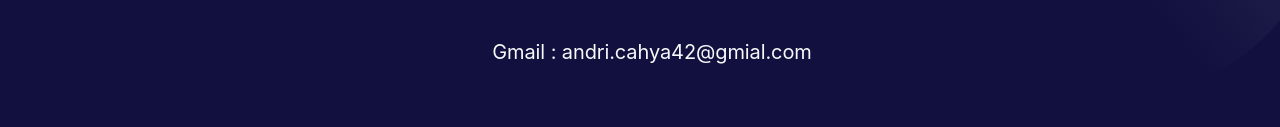
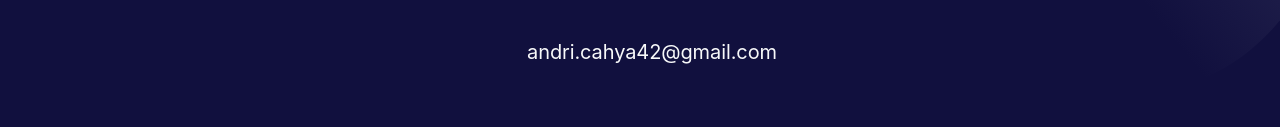
Before and after one commit to and124/and124.github.io, a plain HTML site: page index.html in a window 1280 px wide. Shown: the part 2657-2784 px from the top of the page. Drawn offline with nearby package versions, Linux system fonts and the light colour scheme.

Commit message:
Update index.html

```diff
--- a/index.html
+++ b/index.html
@@ -416,7 +416,7 @@
 							<h2 class="section-title mt-0" id="Contact Me" >Contact Me</h2>
 							<ul>
 								<p class="section-paragraph">My Contact</p>
-								<p class="section-paragraph">Gmail : andri.cahya42@gmial.com</p>
+								<p class="section-paragraph"> andri.cahya42@gmail.com</p>
 							</ul>
 						</div>
                     </div>
```
